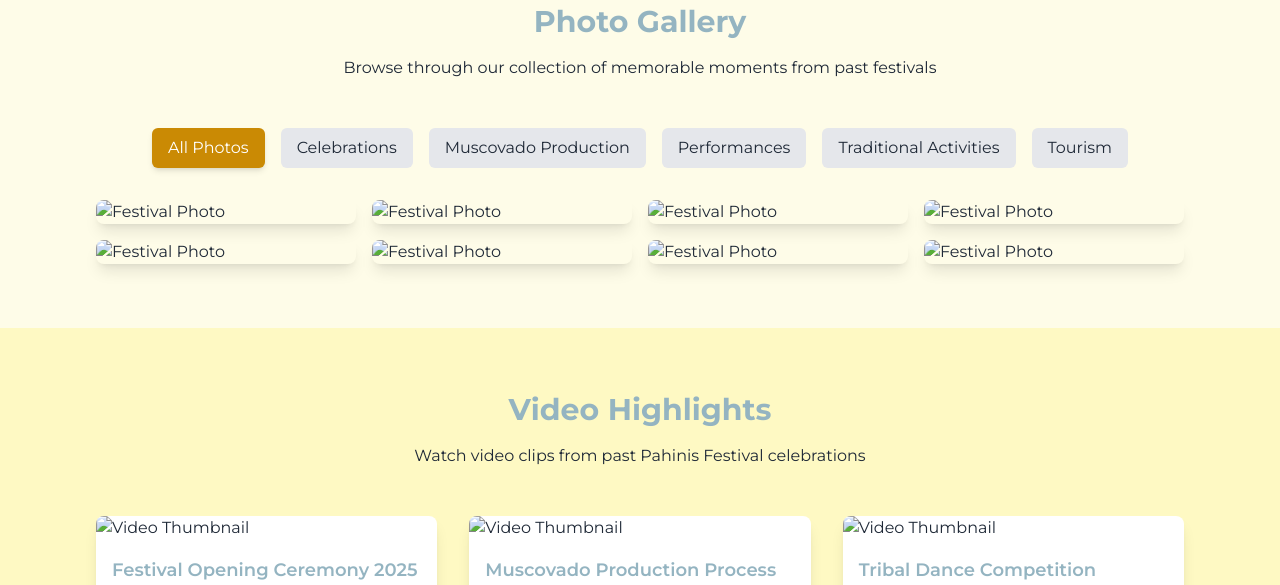
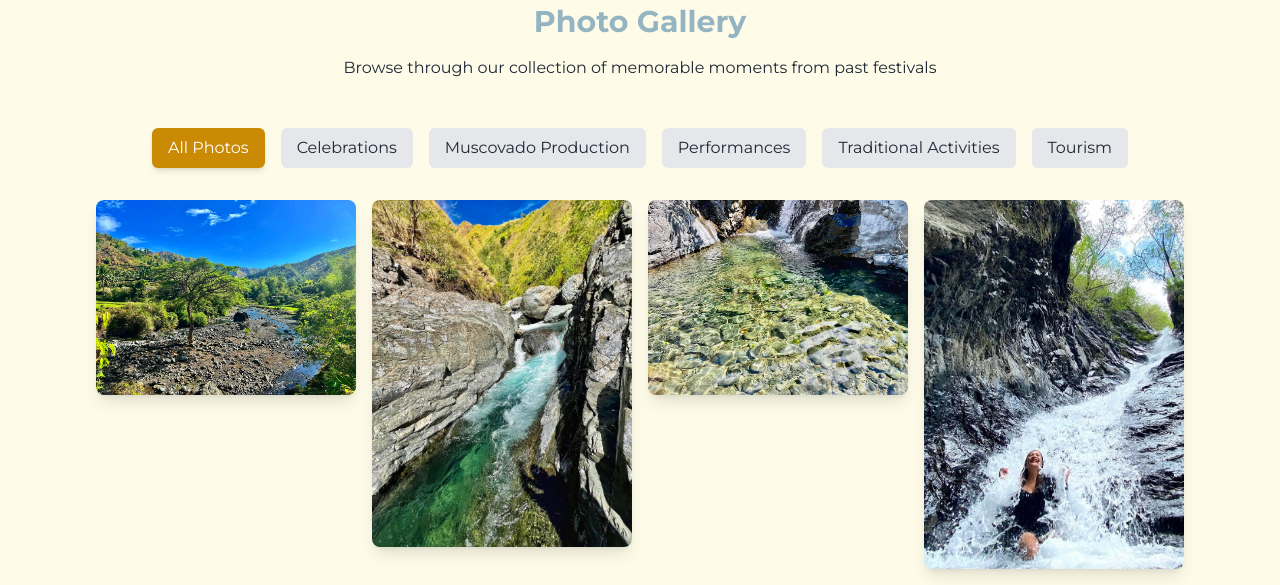
Before and after one commit to jpllbn/pahinis_de_laua-an, a PHP site: page /php/gallery.php in a window 1280 px wide. Shown: the part 444-1029 px from the top of the page. Run offline with PHP 8.4, Linux system fonts and the light colour scheme; some libraries are stand-ins or nearby versions.

Commit message:
Refactor code structure for improved readability and maintainability

```diff
--- a/php/gallery.php
+++ b/php/gallery.php
@@ -55,11 +55,11 @@ include '../includes/head.php';
 
         <!-- Photo Grid -->
         <div class="grid grid-cols-2 md:grid-cols-4 gap-4">
-            <img src="https://via.placeholder.com/300x200" alt="Festival Photo" class="rounded-lg shadow-lg">
-            <img src="https://via.placeholder.com/300x200" alt="Festival Photo" class="rounded-lg shadow-lg">
-            <img src="https://via.placeholder.com/300x200" alt="Festival Photo" class="rounded-lg shadow-lg">
-            <img src="https://via.placeholder.com/300x200" alt="Festival Photo" class="rounded-lg shadow-lg">
-            <img src="https://via.placeholder.com/300x200" alt="Festival Photo" class="rounded-lg shadow-lg">
+            <img src="../images/tourism.jpg" alt="Festival Photo" class="rounded-lg shadow-lg">
+            <img src="../images/tourism1.jpg" alt="Festival Photo" class="rounded-lg shadow-lg">
+            <img src="../images/tourism2.jpg" alt="Festival Photo" class="rounded-lg shadow-lg">
+            <img src="../images/tourism3.jpg" alt="Festival Photo" class="rounded-lg shadow-lg">
+            <img src="#" alt="Festival Photo" class="rounded-lg shadow-lg">
             <img src="https://via.placeholder.com/300x200" alt="Festival Photo" class="rounded-lg shadow-lg">
             <img src="https://via.placeholder.com/300x200" alt="Festival Photo" class="rounded-lg shadow-lg">
             <img src="https://via.placeholder.com/300x200" alt="Festival Photo" class="rounded-lg shadow-lg">
```
Also changed, not shown: images/tourism.jpg (added), images/tourism1.jpg (added), images/tourism2.jpg (added), images/tourism3.jpg (added).
